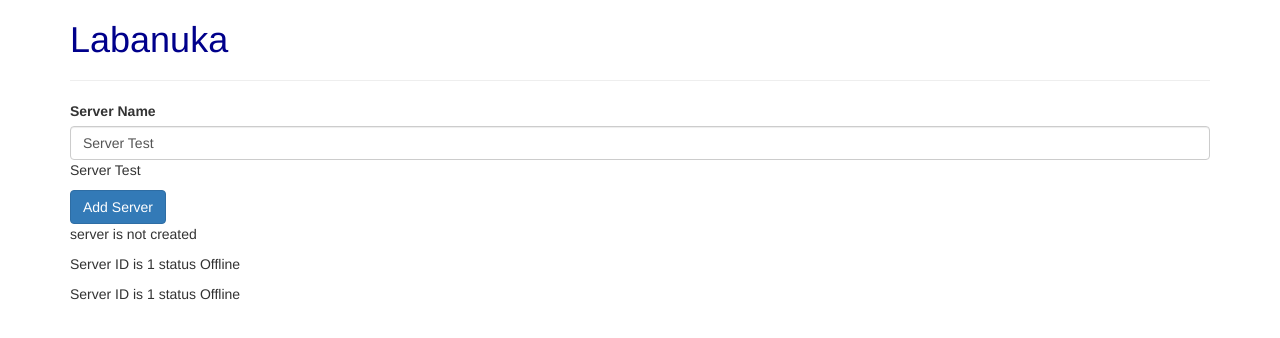
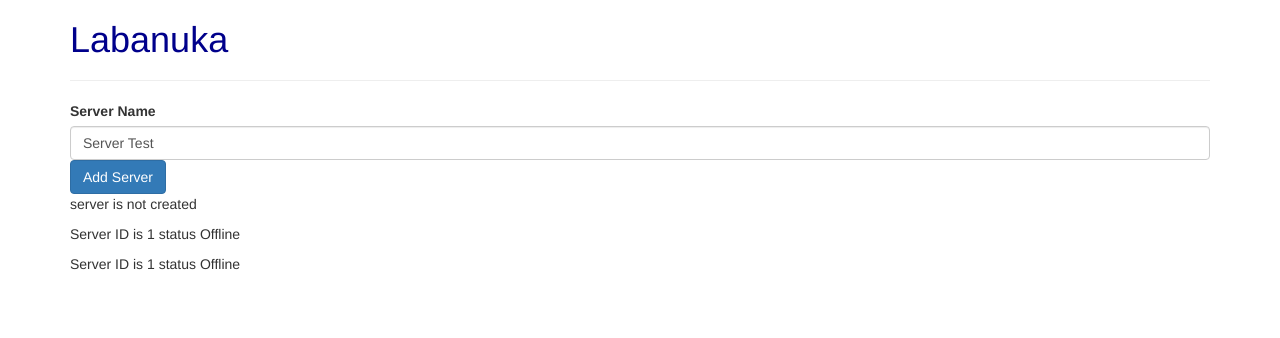
Before and after one commit to dimasarz/belang, an Angular app: page / in a window 1280 px wide. Shown: the top 338 px of the page. Built offline with nearby package versions, Linux system fonts and the light colour scheme.

Commit message:
2.22 Combining All Data Binding

```diff
--- a/src/app/servers/servers.component.html
+++ b/src/app/servers/servers.component.html
@@ -7,7 +7,7 @@
     type="text"
     class="form-control"
     [(ngModel)]="serverName">
-<p>{{serverName}}</p>
+<!-- <p>{{serverName}}</p> -->
 <button
     class="btn btn-primary"
     [disabled]="!addNewServer"
--- a/src/app/servers/servers.component.ts
+++ b/src/app/servers/servers.component.ts
@@ -24,7 +24,7 @@ export class ServersComponent implements OnInit {
   }
 
   onCreateServer() {
-    this.serverCreationStatus = 'Server Created';
+    this.serverCreationStatus = 'Server Created! Name is ' + this.serverName;
   }
 
   onSetName(ev: Event) {
```
